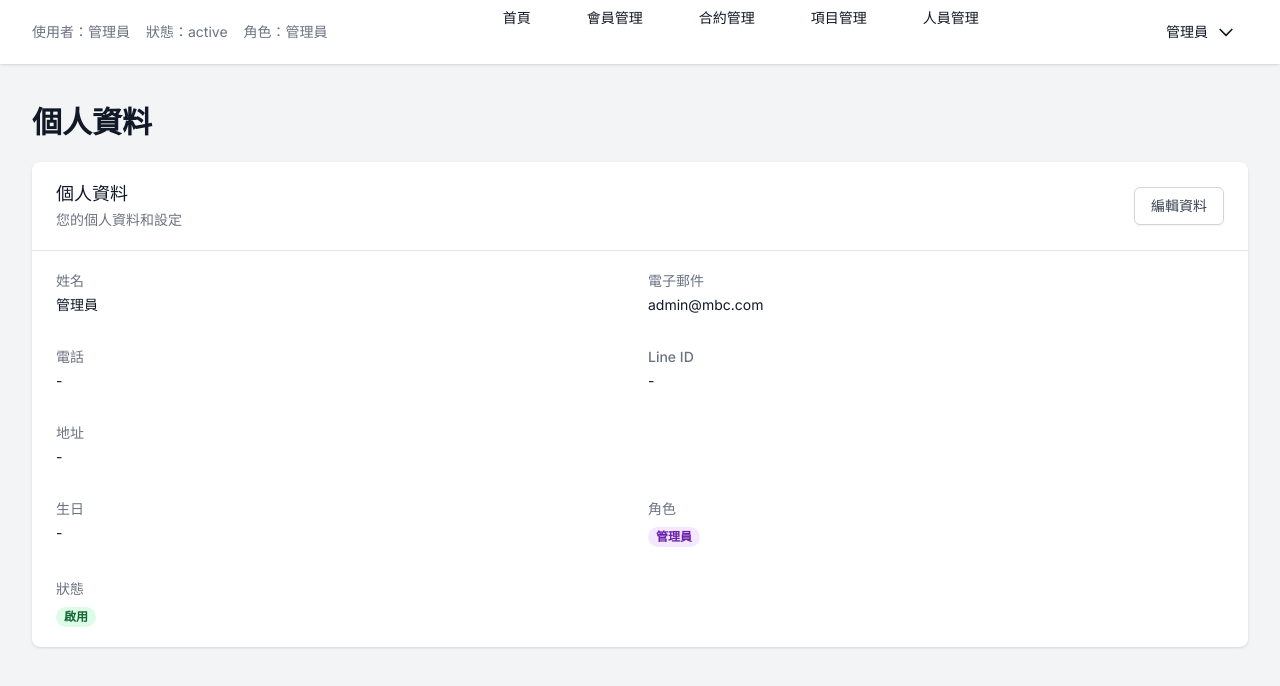
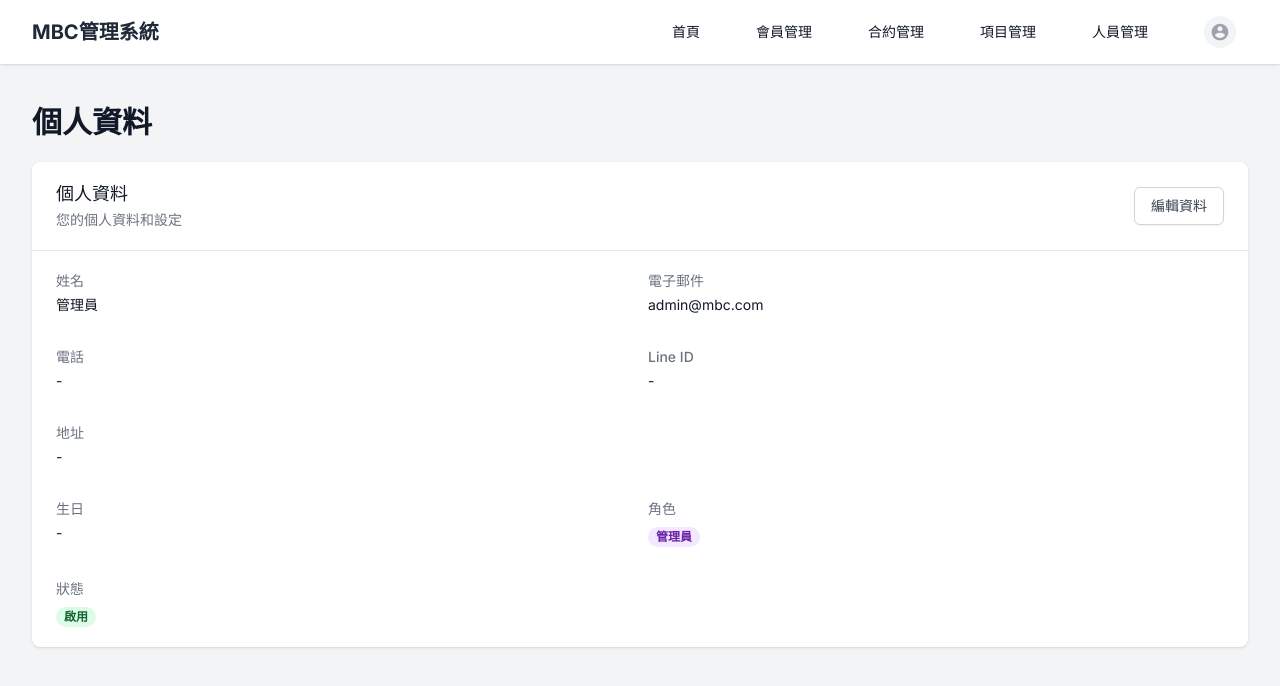
Before and after one commit to yyami731117tw/sum-crm, a Next.js app: page /profile in a window 1280 px wide. Shown: the top 686 px of the page. Built offline with nearby package versions, Linux system fonts and the light colour scheme.

Commit message:
feat: 更新導航選單樣式和預設頭像

```diff
--- a/src/components/dashboard/DashboardNav.tsx
+++ b/src/components/dashboard/DashboardNav.tsx
@@ -3,6 +3,7 @@ import Link from 'next/link'
 import { useRouter } from 'next/router'
 import { useAuth } from '@/hooks/useAuth'
 import { signOut } from 'next-auth/react'
+import Image from 'next/image'
 
 export function DashboardNav() {
   const { user, loading } = useAuth()
@@ -37,21 +38,17 @@ export function DashboardNav() {
       <div className="max-w-7xl mx-auto px-4 sm:px-6 lg:px-8">
         <div className="flex justify-between h-16">
           <div className="flex items-center">
-            <div className="text-sm text-gray-500">
-              <span className="mr-4">使用者：{user?.name}</span>
-              <span className="mr-4">狀態：{user?.status || '正常'}</span>
-              <span>角色：{user?.role === 'admin' ? '管理員' : '一般使用者'}</span>
-            </div>
+            <span className="text-xl font-bold text-gray-800">
+              MBC管理系統
+            </span>
           </div>
-          <div className="flex space-x-8">
+          <div className="flex items-center space-x-8">
             <Link href="/" className="text-gray-900 hover:text-gray-500 px-3 py-2 rounded-md text-sm font-medium">
               首頁
             </Link>
-            {user?.role === 'admin' && (
-              <Link href="/admin/members" className="text-gray-900 hover:text-gray-500 px-3 py-2 rounded-md text-sm font-medium">
-                會員管理
-              </Link>
-            )}
+            <Link href="/admin/members" className="text-gray-900 hover:text-gray-500 px-3 py-2 rounded-md text-sm font-medium">
+              會員管理
+            </Link>
             <Link href="/contracts" className="text-gray-900 hover:text-gray-500 px-3 py-2 rounded-md text-sm font-medium">
               合約管理
             </Link>
@@ -59,21 +56,30 @@ export function DashboardNav() {
               項目管理
             </Link>
             {user?.role === 'admin' && (
-              <Link href="/admin/users" className="text-gray-900 hover:text-gray-500 px-3 py-2 rounded-md text-sm font-medium">
+              <Link href="/admin/staffs" className="text-gray-900 hover:text-gray-500 px-3 py-2 rounded-md text-sm font-medium">
                 人員管理
               </Link>
             )}
-          </div>
-          <div className="flex items-center">
             <div className="relative">
               <button
                 onClick={() => setIsDropdownOpen(!isDropdownOpen)}
-                className="flex items-center space-x-2 text-gray-900 hover:text-gray-500 px-3 py-2 rounded-md text-sm font-medium"
+                className="flex items-center space-x-1 text-gray-900 hover:text-gray-500 px-3 py-2 rounded-md text-sm font-medium"
               >
-                <span>{user?.name}</span>
-                <svg className="h-5 w-5" fill="none" stroke="currentColor" viewBox="0 0 24 24">
-                  <path strokeLinecap="round" strokeLinejoin="round" strokeWidth="2" d="M19 9l-7 7-7-7" />
-                </svg>
+                {user?.image ? (
+                  <Image
+                    src={user.image}
+                    alt={user.name || '使用者頭像'}
+                    width={32}
+                    height={32}
+                    className="rounded-full"
+                  />
+                ) : (
+                  <div className="w-8 h-8 rounded-full bg-gray-100 flex items-center justify-center">
+                    <svg className="h-5 w-5 text-gray-400" fill="currentColor" viewBox="0 0 24 24">
+                      <path d="M12 2C6.48 2 2 6.48 2 12s4.48 10 10 10 10-4.48 10-10S17.52 2 12 2zm0 3c1.66 0 3 1.34 3 3s-1.34 3-3 3-3-1.34-3-3 1.34-3 3-3zm0 14.2c-2.5 0-4.71-1.28-6-3.22.03-1.99 4-3.08 6-3.08 1.99 0 5.97 1.09 6 3.08-1.29 1.94-3.5 3.22-6 3.22z" />
+                    </svg>
+                  </div>
+                )}
               </button>
               {isDropdownOpen && (
                 <div className="absolute right-0 mt-2 w-48 rounded-md shadow-lg bg-white ring-1 ring-black ring-opacity-5">
```
